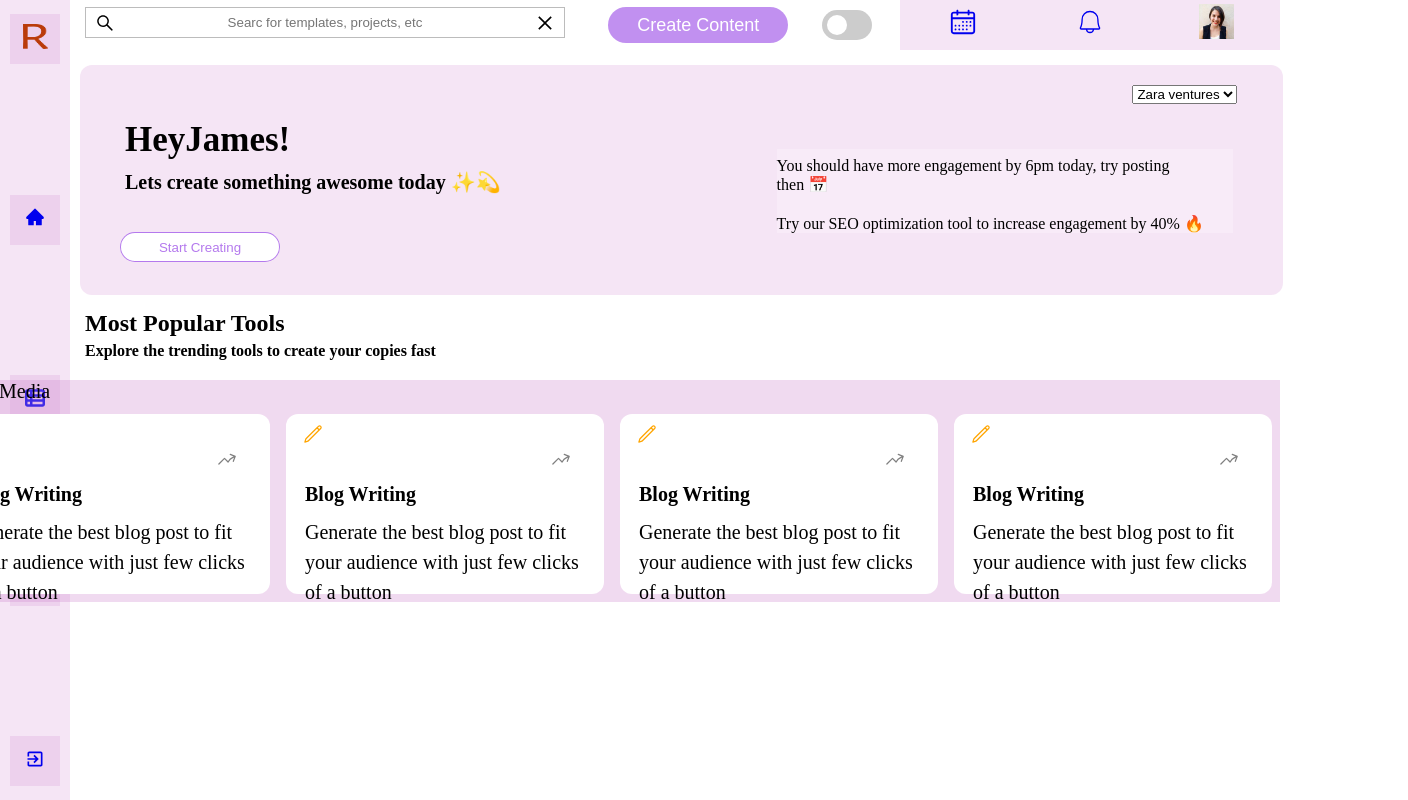
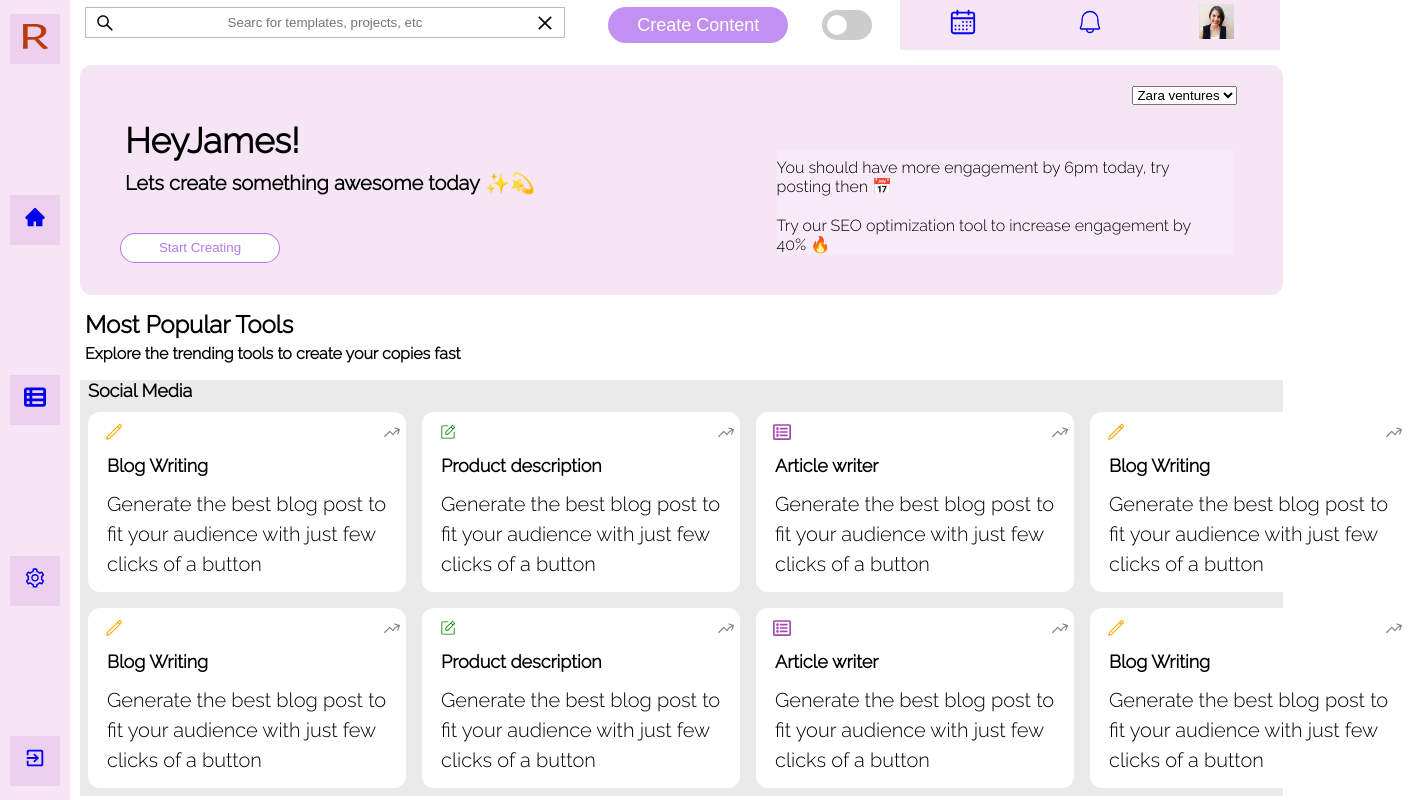
Before and after one commit to Hudu-H/retink, a React (Create React App) app: page / in a window 1280 px wide. Shown: the whole page, 1408 px wide, since content can reach past the window. Built offline with nearby package versions, Linux system fonts and the light colour scheme.

Commit message:
projects section done

```diff
--- a/src/components/hero/styles.scss
+++ b/src/components/hero/styles.scss
@@ -1,3 +1,4 @@
+@import url("https://fonts.googleapis.com/css2?family=Raleway:wght@300&family=Roboto:wght@300&display=swap");
 .container-hero {
   width: 94vw;
   height: 230px;
@@ -8,6 +9,7 @@
   align-items: center;
   background-color: #cf88cf38;
   border-radius: 12px;
+  font-family: 'Raleway', sans-serif;
 
   .container-left {
     display: flex;
--- a/src/components/projects/Projects.js
+++ b/src/components/projects/Projects.js
@@ -1,6 +1,9 @@
 import React from "react";
 import "./styles.scss";
 import * as Hi2Icons from "react-icons/hi2";
+import * as PiIcons from "react-icons/pi";
+import * as FaIcons from "react-icons/fa";
+
 
 const Projects = () => {
   return (
@@ -15,7 +18,7 @@ const Projects = () => {
           <div className="projects">
             <div className="icons">
               <span className="pencil">
-                <Hi2Icons.HiOutlinePencil className="lens" />
+                <Hi2Icons.HiOutlinePencil />
               </span>
               <span className="arrow">
                 <Hi2Icons.HiOutlineArrowTrendingUp />
@@ -23,6 +26,40 @@ const Projects = () => {
             </div>
             <div className="project-items">
               <h3>Blog Writing</h3>
+              <p>
+                Generate the best blog post to fit your audience with just few
+                clicks of a button
+              </p>
+            </div>
+          </div>
+          <div className="projects">
+            <div className="icons">
+              <span className="pencil">
+                <PiIcons.PiNotePencilLight  color="green"/>
+              </span>
+              <span className="arrow">
+                <Hi2Icons.HiOutlineArrowTrendingUp />
+              </span>
+            </div>
+            <div className="project-items">
+              <h3>Product description</h3>
+              <p>
+                Generate the best blog post to fit your audience with just few
+                clicks of a button
+              </p>
+            </div>
+          </div>
+          <div className="projects">
+            <div className="icons">
+              <span className="pencil">
+                <FaIcons.FaRegListAlt className="lens"  color="#a349ab"/>
+              </span>
+              <span className="arrow">
+                <Hi2Icons.HiOutlineArrowTrendingUp />
+              </span>
+            </div>
+            <div className="project-items">
+              <h3>Article writer</h3>
               <p>
                 Generate the best blog post to fit your audience with just few
                 clicks of a button
@@ -46,10 +83,12 @@ const Projects = () => {
               </p>
             </div>
           </div>
+        </div>
+        <div className="projects-2">
           <div className="projects">
             <div className="icons">
               <span className="pencil">
-                <Hi2Icons.HiOutlinePencil className="lens" />
+                <Hi2Icons.HiOutlinePencil />
               </span>
               <span className="arrow">
                 <Hi2Icons.HiOutlineArrowTrendingUp />
@@ -57,6 +96,40 @@ const Projects = () => {
             </div>
             <div className="project-items">
               <h3>Blog Writing</h3>
+              <p>
+                Generate the best blog post to fit your audience with just few
+                clicks of a button
+              </p>
+            </div>
+          </div>
+          <div className="projects">
+            <div className="icons">
+              <span className="pencil">
+                <PiIcons.PiNotePencilLight  color="green"/>
+              </span>
+              <span className="arrow">
+                <Hi2Icons.HiOutlineArrowTrendingUp />
+              </span>
+            </div>
+            <div className="project-items">
+              <h3>Product description</h3>
+              <p>
+                Generate the best blog post to fit your audience with just few
+                clicks of a button
+              </p>
+            </div>
+          </div>
+          <div className="projects">
+            <div className="icons">
+              <span className="pencil">
+                <FaIcons.FaRegListAlt className="lens"  color="#a349ab"/>
+              </span>
+              <span className="arrow">
+                <Hi2Icons.HiOutlineArrowTrendingUp />
+              </span>
+            </div>
+            <div className="project-items">
+              <h3>Article writer</h3>
               <p>
                 Generate the best blog post to fit your audience with just few
                 clicks of a button
--- a/src/components/projects/styles.scss
+++ b/src/components/projects/styles.scss
@@ -1,3 +1,4 @@
+@import url("https://fonts.googleapis.com/css2?family=Raleway:wght@300&family=Roboto:wght@300&display=swap");
 .container-main {
   display: flex;
   justify-content: center;
@@ -8,6 +9,7 @@
   height: fit-content;
   top: 310px;
   height: auto;
+  font-family: 'Raleway', sans-serif;
 
   .container-intro {
     display: flex;
@@ -18,6 +20,7 @@
 
     h2 {
       margin-bottom: 5px;
+      font-weight: bold;
     }
 
     h4 {
@@ -27,28 +30,34 @@
 
   .container-projects {
     position: absolute;
-    background-color: #cf88cf50;
+    background-color: #8080802b;
     display: flex;
     justify-content: center;
     flex-direction: column;
     top: 380px;
-    margin-left: 40px;
     right: 0;
+    width: 94vw;
+    left: 80px;
 
     span {
       margin-bottom: 3px;
-      font-size: 20px;
+      margin-left: 8px;
+      font-size: 18px;
+      font-weight: bold;
     }
 
     .projects-1 {
       display: flex;
       flex-direction: row;
-      // margin-left: 20px;
+    }
+
+    .projects-2 {
+      display: flex;
+      flex-direction: row;
     }
 
     .projects {
       background-color: white;
-      // width: 331px;
       height: 180px;
       border-radius: 12px;
       display: flex;
@@ -82,7 +91,7 @@
 
         h3 {
           position: absolute;
-          font-size: 20px;
+          font-size: 18px;
         }
 
         p {
--- a/src/components/sidebar/styles.scss
+++ b/src/components/sidebar/styles.scss
@@ -1,4 +1,5 @@
 .container {
+  position: fixed;
   display: flex;
   flex-direction: column;
   justify-content: space-between;
@@ -6,8 +7,7 @@
   height: 100vh;
   width: 70px;
   background-color: #cf88cf38;
-  font-weight: 300;
-  font-size: 20px;
+  font-size: 22px;
 
 
   .nav {
```
